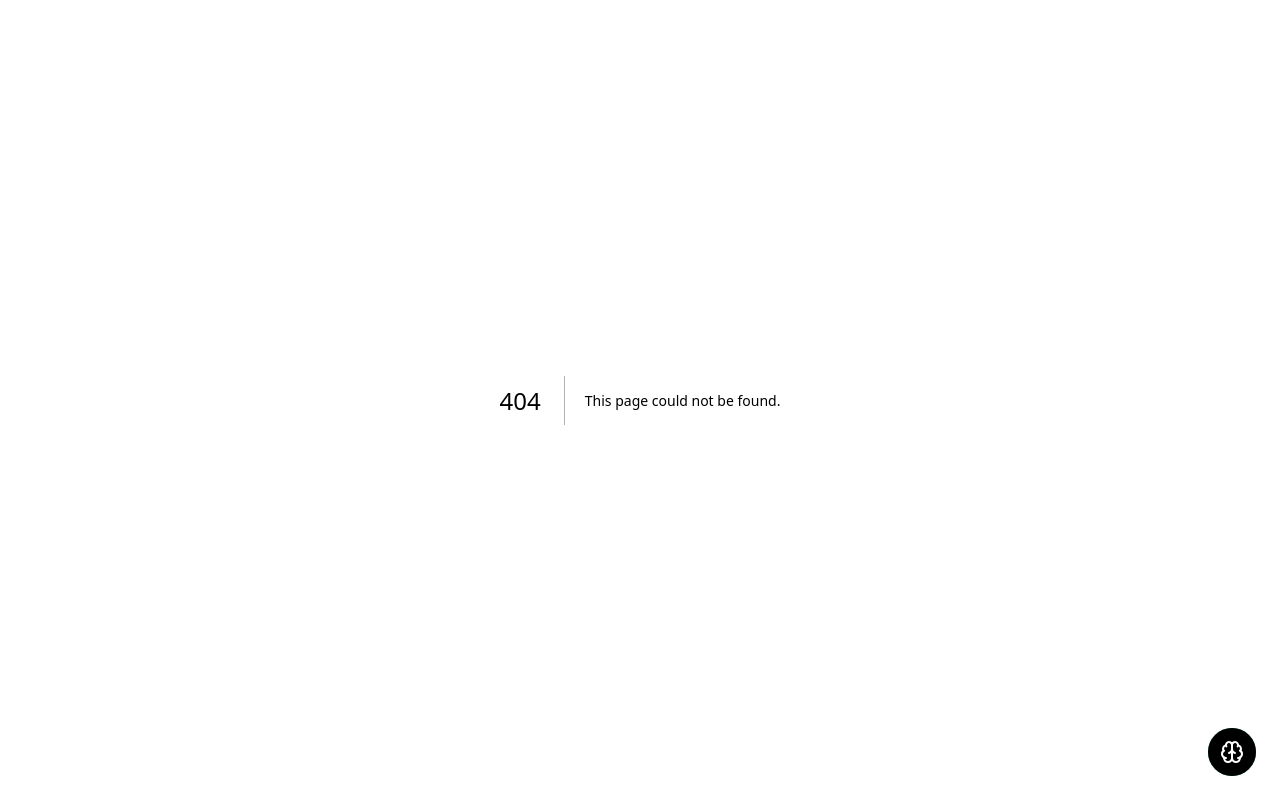
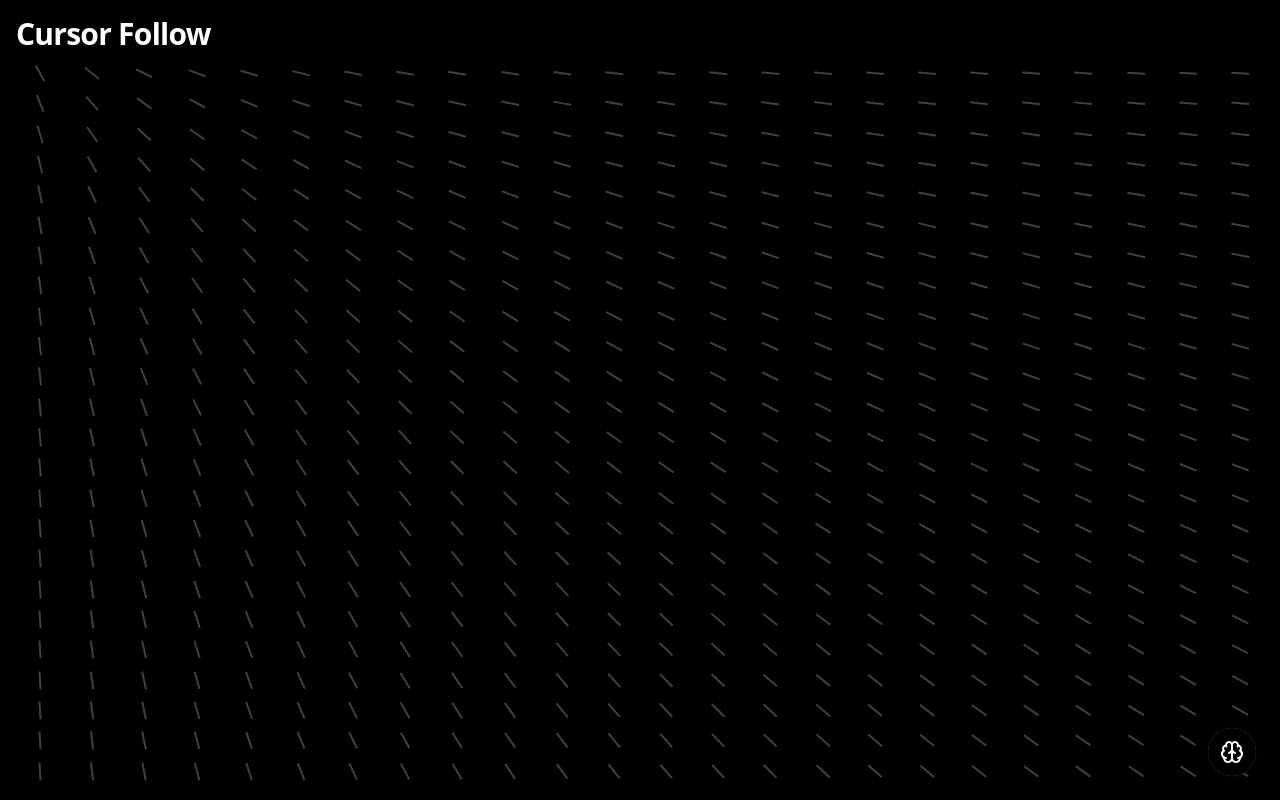
Before and after one commit to SEAjamieD/motion-experiments, a Next.js app: page /cursor-follow in a window 1280 px wide. Before the commit this address had no page. Built offline with nearby package versions, Linux system fonts and the light colour scheme.

Commit message:
Got cursor follow pretty quick

```diff
--- /dev/null
+++ b/src/app/cursor-follow/components/Block.tsx
@@ -0,0 +1,69 @@
+import {
+  motion,
+  MotionValue,
+  useMotionValue,
+  useTransform,
+} from "motion/react";
+import { useRef, useLayoutEffect, useEffect } from "react";
+
+export default function Block({
+  cursorX,
+  cursorY,
+}: {
+  cursorX: MotionValue<number>;
+  cursorY: MotionValue<number>;
+}) {
+  const ref = useRef<HTMLDivElement>(null);
+  const center = useMotionValue({ x: 0, y: 0 });
+
+  useLayoutEffect(() => {
+    let frame: number | null = null;
+
+    const update = () => {
+      if (frame) cancelAnimationFrame(frame);
+      frame = requestAnimationFrame(() => {
+        if (!ref.current) return;
+        const bounds = ref.current.getBoundingClientRect();
+        center.set({
+          x: bounds.left + bounds.width / 2,
+          y: bounds.top + bounds.height / 2,
+        });
+      });
+    };
+
+    update();
+
+    window.addEventListener("resize", update);
+    return () => {
+      if (frame) cancelAnimationFrame(frame);
+      window.removeEventListener("resize", update);
+    };
+  }, []);
+
+  const degrees = useTransform(
+    [cursorX, cursorY, center],
+    () => {
+      const { x: cx, y: cy } = center.get();
+      const x = cursorX.get() - cx;
+      const y = cursorY.get() - cy;
+      const angle = Math.atan2(y, x) * (180 / Math.PI);
+      return angle - 90;
+    },
+    [0, 360]
+  );
+
+  return (
+    <motion.div
+      ref={ref}
+      className="bg-neutral-700"
+      style={{
+        height: "70%",
+        width: "2px",
+        alignSelf: "center",
+        justifySelf: "center",
+        transformOrigin: "center",
+        rotate: degrees,
+      }}
+    />
+  );
+}
--- /dev/null
+++ b/src/app/cursor-follow/components/FollowGrid.tsx
@@ -0,0 +1,18 @@
+import { MotionValue } from "motion/react";
+import Block from "./Block";
+
+export default function FollowGrid({
+  cursorX,
+  cursorY,
+}: {
+  cursorX: MotionValue<number>;
+  cursorY: MotionValue<number>;
+}) {
+  return (
+    <div className="grid grid-cols-24 grid-rows-24 gap-1 w-full h-full overflow-hidden">
+      {[...Array(576)].map((_, i) => (
+        <Block key={i} cursorX={cursorX} cursorY={cursorY} />
+      ))}
+    </div>
+  );
+}
--- /dev/null
+++ b/src/app/cursor-follow/page.tsx
@@ -0,0 +1,39 @@
+"use client";
+
+import { TypographyH2 } from "@/components/Typography";
+import FollowGrid from "./components/FollowGrid";
+
+import {
+  motion,
+  MotionValue,
+  useMotionValue,
+  useTransform,
+} from "motion/react";
+import { useEffect, useLayoutEffect, useRef } from "react";
+
+export default function Page() {
+  const cursorX = useMotionValue(0);
+  const cursorY = useMotionValue(0);
+
+  useEffect(() => {
+    const handleMouseMove = (e: MouseEvent) => {
+      cursorX.set(e.pageX);
+      cursorY.set(e.pageY);
+    };
+
+    window.addEventListener("mousemove", handleMouseMove);
+
+    return () => {
+      window.removeEventListener("mousemove", handleMouseMove);
+    };
+  }, []);
+
+  return (
+    <div className="flex flex-col h-full p-4 bg-black">
+      <TypographyH2 className="text-white">Cursor Follow</TypographyH2>
+      <div className="flex flex-col flex-1 justify-end">
+        <FollowGrid cursorX={cursorX} cursorY={cursorY} />
+      </div>
+    </div>
+  );
+}
--- a/src/app/page.tsx
+++ b/src/app/page.tsx
@@ -8,6 +8,7 @@ const App = () => {
       <div className="flex flex-col">
         <Link href="/streaming-text">Streaming Text</Link>
         <Link href="/apple-dock">Apple Dock</Link>
+        <Link href="/cursor-follow">Cursor Follow</Link>
       </div>
     </div>
   );
--- a/src/components/Typography.tsx
+++ b/src/components/Typography.tsx
@@ -1,3 +1,5 @@
+import { cn } from "@/lib/utils";
+
 export function TypographyH1({ children }: { children: React.ReactNode }) {
   return (
     <h1 className="scroll-m-20 text-4xl font-extrabold tracking-tight text-balance">
@@ -6,9 +8,20 @@ export function TypographyH1({ children }: { children: React.ReactNode }) {
   );
 }
 
-export function TypographyH2({ children }: { children: React.ReactNode }) {
+export function TypographyH2({
+  children,
+  className,
+}: {
+  children: React.ReactNode;
+  className?: string;
+}) {
   return (
-    <h2 className="scroll-m-20 pb-2 text-3xl font-semibold tracking-tight first:mt-0">
+    <h2
+      className={cn(
+        "scroll-m-20 pb-2 text-3xl font-semibold tracking-tight first:mt-0",
+        className
+      )}
+    >
       {children}
     </h2>
   );
```
